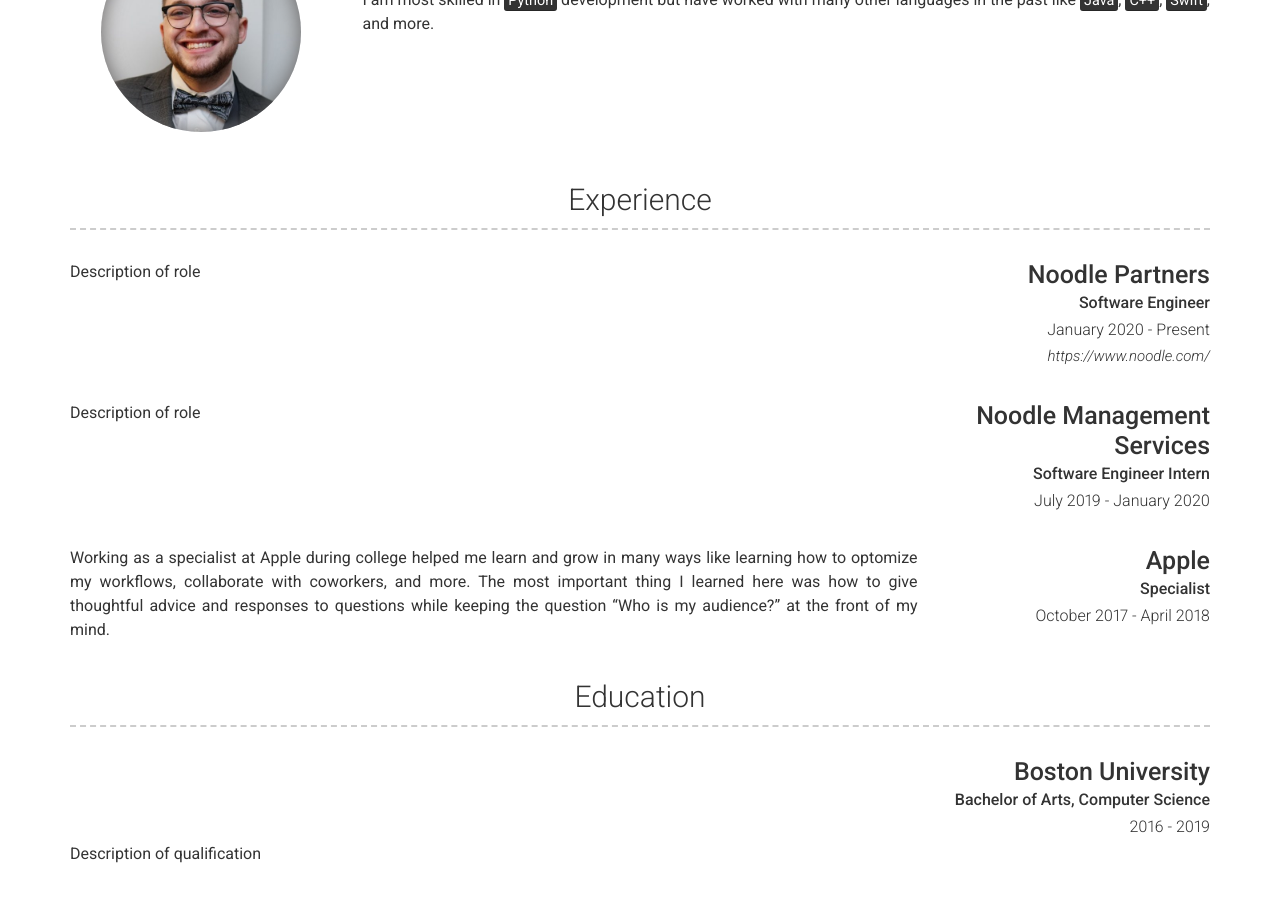
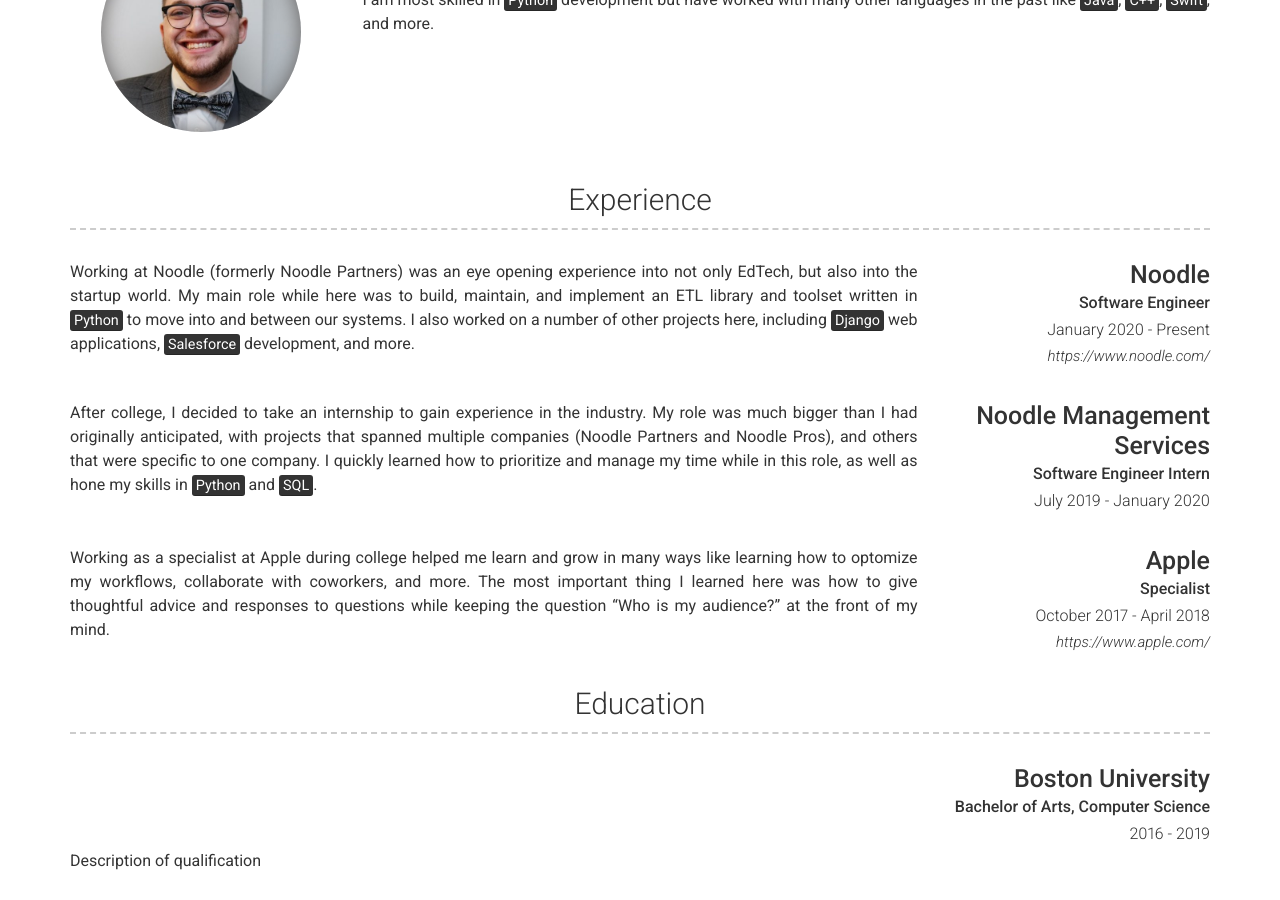
Before and after one commit to jlips24/jekyll-site, a Jekyll site: the page built from index.md, in a window 1280 px wide and 900 px high, scrolled down 370 px. Built offline with Jekyll 4.4.1, drawn with Linux system fonts in a browser that asks for light colours; nearby versions of some CDN libraries.

Commit message:
added job descriptions

```diff
--- a/_config.yml
+++ b/_config.yml
@@ -82,14 +82,18 @@ content:
     layout: list
     content:
       - layout: right
-        title: Noodle Partners
+        title: Noodle
         sub_title: Software Engineer
         caption: January 2020 - Present
         link: https://www.noodle.com/
         # quote: >
         #   Short description of the company (optional)
         description: | # this will include new lines to allow paragraphs
-          Description of role
+          Working at Noodle (formerly Noodle Partners) was an eye opening experience into not only
+          EdTech, but also into the startup world. My main role while here was to build, maintain,
+          and implement an ETL library and toolset written in <mark>Python</mark> to move into and
+          between our systems. I also worked on a number of other projects here, including <mark>
+          Django</mark> web applications, <mark>Salesforce</mark> development, and more.
       - layout: right
         title: Noodle Management Services
         sub_title: Software Engineer Intern
@@ -97,11 +101,16 @@ content:
         # quote: >
         #   Short description of the company (optional)
         description: | # this will include new lines to allow paragraphs
-          Description of role
+          After college, I decided to take an internship to gain experience in the industry. My
+          role was much bigger than I had originally anticipated, with projects that spanned
+          multiple companies (Noodle Partners and Noodle Pros), and others that were specific
+          to one company. I quickly learned how to prioritize and manage my time while in this
+          role, as well as hone my skills in <mark>Python</mark> and <mark>SQL</mark>.
       - layout: right
         title: Apple
         sub_title: Specialist
         caption: October 2017 - April 2018
+        link: https://www.apple.com/
         # quote: >
         #   Short description of the company (optional)
         description: | # this will include new lines to allow paragraphs
```
